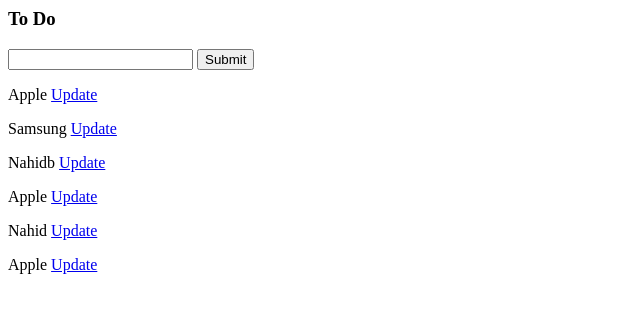
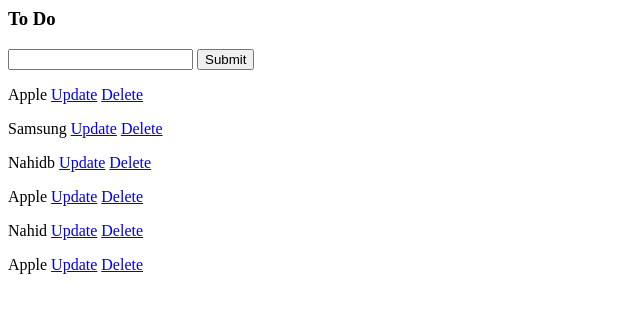
Before and after one commit to Nahidjc/Todo_App_Django, a Django app: page / in a window 1280 px wide. Shown: the top 313 px of the page, without its empty margins (0-640 px from the left). Run offline with Django 3.2, Linux system fonts and the light colour scheme; data comes from the database, SQL or seed files in the repository; both versions use the stored data as it was after the commit.

Commit message:
Delete Item

```diff
--- /dev/null
+++ b/Todo_App/templates/tasks/delete.html
@@ -0,0 +1,6 @@
+<p>Are you sure you want to delete "{{item}}"</p>
+<a href="{% url 'list' %}">Cancel</a>
+<form action="" method="POST">
+    {% csrf_token %}
+    <input type="submit" name="Confirm">
+</form>
--- a/Todo_App/templates/tasks/list.html
+++ b/Todo_App/templates/tasks/list.html
@@ -9,6 +9,7 @@
     <p>
         {{ task }}
         <a href="{% url 'update_task' task.id %}">Update</a>
+        <a href="{% url 'delete' task.id %}">Delete</a>
     </p>
 </div>
 
--- a/Todo_App/urls.py
+++ b/Todo_App/urls.py
@@ -3,4 +3,5 @@
 urlpatterns = [
     path('', views.index, name='list'),
     path('update_task/<str:pk>/', views.updateTask, name='update_task'),
+    path('delete/<str:pk>/', views.deleteTask, name='delete'),
 ]
--- a/Todo_App/views.py
+++ b/Todo_App/views.py
@@ -25,3 +25,11 @@
             form.save()
             return redirect('/')
     return render(request, 'tasks/update_task.html', context={'form': form})
+
+
+def deleteTask(request, pk):
+    item = Task.objects.get(id=pk)
+    if request.method == 'POST':
+        item.delete()
+        return redirect('/')
+    return render(request, 'tasks/delete.html', context={'item': item})
```
Also changed, not shown: db.sqlite3.
